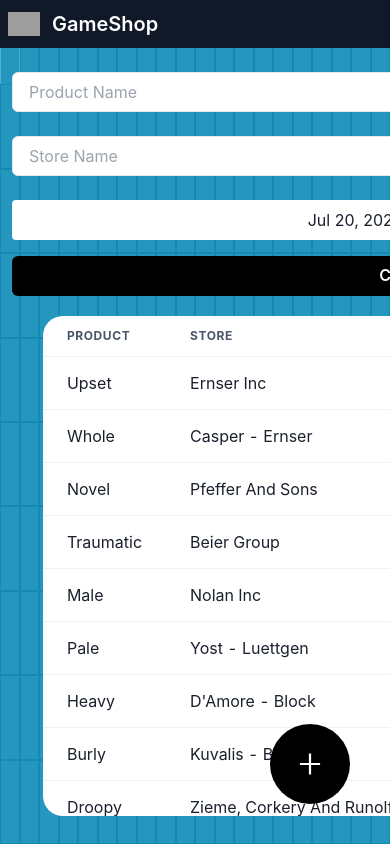
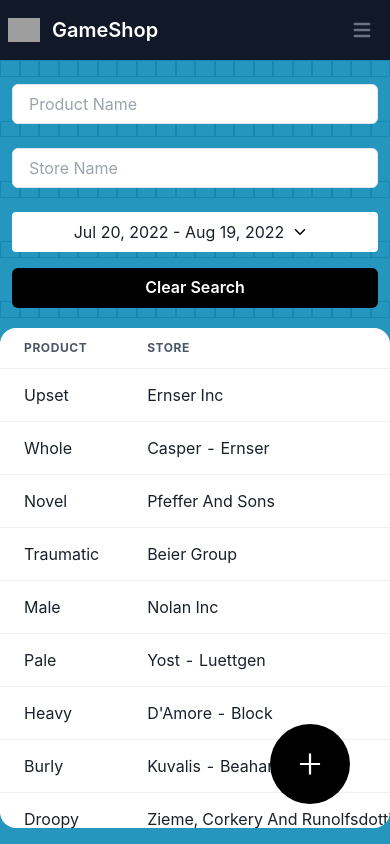
Before and after one commit to vicksEmmanuel/rush_test, a Next.js app: page /addItems in a window 390 px wide. Shown: the top 844 px of the page. Built offline with nearby package versions, Linux system fonts and the light colour scheme; no server answers; grey boxes are pictures that could not be loaded; what urql would draw is missing.

Commit message:
fix: mobile responsiveness

```diff
--- a/components/BasicDateRangePicker.tsx
+++ b/components/BasicDateRangePicker.tsx
@@ -37,7 +37,7 @@ export default function BasicDateRangePicker({
   return (
     <div className="overflow-scroll">
       <div
-        className="relative z-50 w-full h-full bg-white px-4 rounded py-2 mt-1 items-center flex justify-center"
+        className="relative z-50 w-full h-full bg-white px-4 rounded py-2 mt-1 items-center flex justify-center flex-wrap"
         onClick={() => setIsOpen(!isOpen)}
       >
         {isValid(value?.startDate) && isValid(value?.endDate) && (
--- a/components/GameControlImageAndText.tsx
+++ b/components/GameControlImageAndText.tsx
@@ -7,8 +7,8 @@ import Link from 'next/link';
 const GameControlImageAndText = () => {
   return (
     <>
-      <div className="w-4/6 relative z-50 px-5">
-        <h1 className={styles.header}>Game Shop</h1>
+      <div className="lg:w-4/6 md:w-4/6 xs:w-full sm:w-full relative z-50 px-5 xs:px-0 xs:py-4">
+        <div className={`xs:text-xl ${styles['header']}`}>Game Shop</div>
         <p className="max-w-[500px] pb-10 pt-3 text-justify font-secondary">
           Lorem Ipsum is simply dummy text of the printing and typesetting
           industry. Lorem Ipsum has been the industrys standard dummy text ever
@@ -17,14 +17,14 @@ const GameControlImageAndText = () => {
         </p>
         <Link href={'/addItems'}>
           <button
-            className={`${styles['button']} rounded-2xl bg-button text-white p-4 px-10 flex flex-row text-center font-primary`}
+            className={`${styles['button']} rounded-2xl bg-button text-sm text-white p-4 px-10 flex flex-row text-center font-primary`}
           >
             See Available List
-            <FaGamepad className="align-center mt-1 ml-4" />
+            <FaGamepad className="align-center mt-1 ml-4 hidden lg:block md:block" />
           </button>
         </Link>
       </div>
-      <div className="w-3/6">
+      <div className="relative hidden lg:block md:block">
         <Image
           src="/assets/images/89285-OII6Q2-655 1.png"
           width={500}
--- a/components/Listing.tsx
+++ b/components/Listing.tsx
@@ -92,10 +92,10 @@ const Listing = ({ editable }: ListingProps) => {
   };
 
   return (
-    <div className="z-50">
+    <div className="z-50 w-screen">
       <form
         onSubmit={handleSubmit(submit)}
-        className="lg:flex lg:flex-row md:flex-row md:flex justify-center z-50 relative my-5"
+        className="lg:flex lg:flex-row md:flex-row md:flex justify-center z-50 relative my-5 w-full"
       >
         <div className="flex flex-col mb-4 mx-3">
           <Input
@@ -129,18 +129,14 @@ const Listing = ({ editable }: ListingProps) => {
         </div>
       </form>
 
-      <div className="">
-        <Box className="relative z-30 flex justify-center items-center">
+      <div className="relative z-30 flex lg:justify-center lg:items-center md:justify-center md:items-center   sm:justify-center sm:items-center w-full">
         <TableContainer
           onScroll={onScroll}
           backgroundColor={'#fff'}
           ref={listInnerRef as any}
+          className="h-[500px] self-center rounded-2xl sm:w-[95%] xs:w-5/6 lg:w-[90%] md:w-[90%]"
           style={{
-              height: '500px',
-              alignSelf: 'center',
-              borderRadius: 20,
-              width: '90%',
-              overflowY: 'scroll',
+            overflow: 'scroll',
           }}
           css={{
             '&::-webkit-scrollbar': {
@@ -155,7 +151,7 @@ const Listing = ({ editable }: ListingProps) => {
             },
           }}
         >
-            <Table variant="simple">
+          <Table variant="simple" size="md">
             <Thead>
               <Tr>
                 <Th width={'30%'}>Product</Th>
@@ -173,7 +169,6 @@ const Listing = ({ editable }: ListingProps) => {
             </Tbody>
           </Table>
         </TableContainer>
-        </Box>
       </div>
     </div>
   );
--- a/components/Liveblocks.tsx
+++ b/components/Liveblocks.tsx
@@ -46,6 +46,7 @@ const LiveBlocks = ({ numberOfBlocks }: { numberOfBlocks: number }) => {
             className={`
                 ${styles.liveblock}
                 ${getSupportingStyle(idx)}
+                w-[5%] h-[10%] bg-primary-900 md:w-['5%'] md:h-[7%] xs:w-[5%] h-[2%]
             `}
           ></div>
         );
--- a/components/NavBar.tsx
+++ b/components/NavBar.tsx
@@ -1,10 +1,12 @@
 import Link from 'next/link';
 import { useRouter } from 'next/router';
+import { useState } from 'react';
 
 const NavBar = () => {
   let { pathname } = useRouter();
   pathname = pathname.toLowerCase();
   const color = 'text-blue-700';
+  const [open, setOpen] = useState(false);
 
   return (
     <nav className="border-gray-200 px-2 sm:px-4 py-2.5 bg-gray-900 z-50 relative w-screen">
@@ -21,7 +23,37 @@ const NavBar = () => {
             </span>
           </div>
         </Link>
-        <div className="hidden w-full md:block md:w-auto" id="navbar-default">
+
+        <button
+          data-collapse-toggle="navbar-default"
+          type="button"
+          onClick={() => {
+            setOpen(!open);
+          }}
+          className="inline-flex items-center p-2 ml-3 text-sm text-gray-500 rounded-lg md:hidden hover:bg-gray-100 focus:outline-none focus:ring-2 focus:ring-gray-200 dark:text-gray-400 dark:hover:bg-gray-700 dark:focus:ring-gray-600"
+          aria-controls="navbar-default"
+          aria-expanded="false"
+        >
+          <span className="sr-only">Open main menu</span>
+          <svg
+            className="w-6 h-6"
+            aria-hidden="true"
+            fill="currentColor"
+            viewBox="0 0 20 20"
+            xmlns="http://www.w3.org/2000/svg"
+          >
+            <path
+              fillRule="evenodd"
+              d="M3 5a1 1 0 011-1h12a1 1 0 110 2H4a1 1 0 01-1-1zM3 10a1 1 0 011-1h12a1 1 0 110 2H4a1 1 0 01-1-1zM3 15a1 1 0 011-1h12a1 1 0 110 2H4a1 1 0 01-1-1z"
+              clipRule="evenodd"
+            ></path>
+          </svg>
+        </button>
+
+        <div
+          className={`${!open ? 'hidden' : ''} w-full md:block md:w-auto`}
+          id="navbar-default"
+        >
           <ul className="flex flex-col p-4 mt-4 bg-gray-50 rounded-lg border border-gray-100 md:flex-row md:space-x-8 md:mt-0 md:text-sm md:font-medium md:border-0 bg-gray-800 md:bg-gray-900 border-gray-700">
             <li>
               <div
--- a/pages/index.tsx
+++ b/pages/index.tsx
@@ -1,13 +1,11 @@
 import type { NextPage } from 'next';
 import GameControlImageAndText from '../components/GameControlImageAndText';
-import LiveBlocks from '../components/Liveblocks';
-import NavBar from '../components/NavBar';
 import Layout from '../layout/layout';
 
 const Home: NextPage = () => {
   return (
     <Layout>
-      <div className="flex flex-row px-4 justify-center items-center h-full px-10">
+      <div className="flex flex-row px-4 justify-center items-center xs:items-start h-full px-10">
         <GameControlImageAndText />
       </div>
     </Layout>
--- a/styles/Liveblocks.module.scss
+++ b/styles/Liveblocks.module.scss
@@ -1,10 +1,8 @@
 $fadedBorder: rgba(228, 255, 255, 0.5);
 
 .liveblock {
-    @apply w-[5%] h-[10%] bg-primary-900 md:w-[5%] md:h-[7%];
     border-color: rgba(18, 136, 179, 0.9);
     border-width: 0.1px;
-
 }
 .liveblock_wrapper {
     @apply flex flex-row flex-wrap absolute h-screen w-screen;
```
Also changed, not shown: styles/GameControllerAndText.module.scss (+9 -0 lines), data/shop.json. Lines whose indentation alone changed are shown as unchanged.
